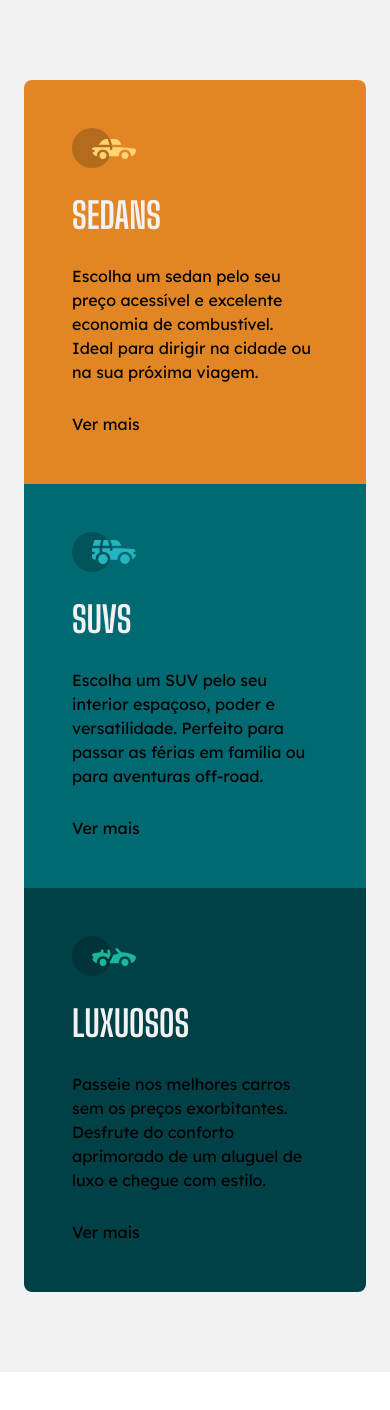
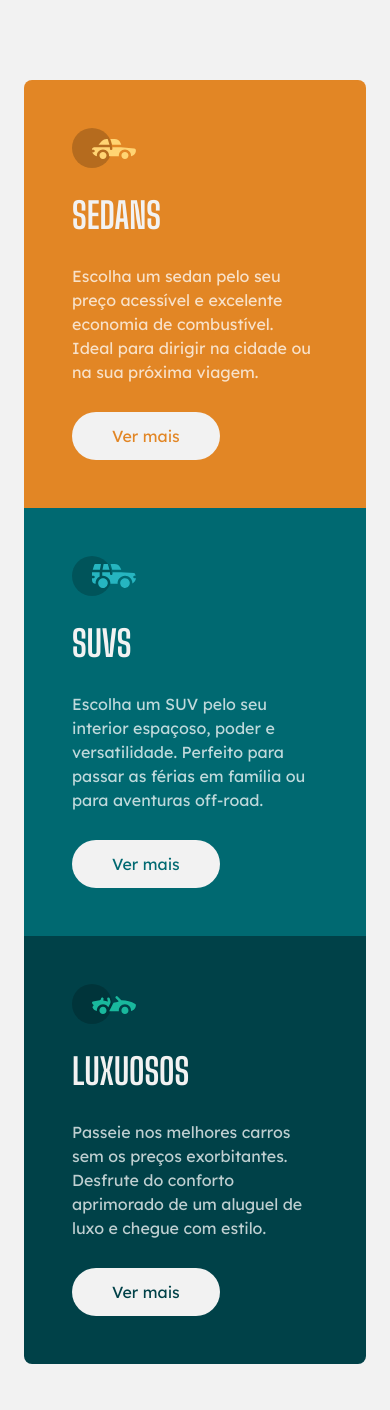
Before and after one commit to leelopesx/projeto1-carros, a React (Vite) app: page / in a window 390 px wide. Shown: the top 1410 px of the page. Before the commit the page ends 1372 px from the top, so only its background shows below. Built offline with nearby package versions, Linux system fonts and the light colour scheme.

Commit message:
Sétimo commit do App - versão mobile finalizada

```diff
--- a/src/App.jsx
+++ b/src/App.jsx
@@ -9,22 +9,22 @@
         <div className="bg-orange p-12 rounded-t-lg">
           <img src={iconSedans} alt="ícone dos carros sedan" className="mb-7"/>
           <h2 className="font-shoulders mb-7 uppercase text-4xl font-bold text-offwhitebg">Sedans</h2>
-          <p className="font-lexend mb-7 ">Escolha um sedan pelo seu preço acessível e excelente economia de combustível. Ideal para dirigir na cidade ou na sua próxima viagem.</p>
-          <a className="font-lexend" href="https://www.webmotors.com.br/sedans" target="_blank">Ver mais</a>
+          <p className="font-lexend mb-7 text-offwhite">Escolha um sedan pelo seu preço acessível e excelente economia de combustível. Ideal para dirigir na cidade ou na sua próxima viagem.</p>
+          <a className="font-lexend bg-offwhitebg block px-10 py-3 w-fit rounded-3xl text-orange" href="https://www.webmotors.com.br/sedans" target="_blank">Ver mais</a>
         </div>
 
         <div className="bg-green p-12">
           <img src={iconSuvs} alt="ícone dos carros SUV" className="mb-7"/>
           <h2 className="font-shoulders mb-7 uppercase text-4xl font-bold text-offwhitebg">SUVs</h2>
-          <p className="font-lexend mb-7">Escolha um SUV pelo seu interior espaçoso, poder e versatilidade. Perfeito para passar as férias em família ou para aventuras off-road.</p>
-          <a className="font-lexend" href="https://www.webmotors.com.br/suvs" target="_blank">Ver mais</a>
+          <p className="font-lexend mb-7 text-offwhite">Escolha um SUV pelo seu interior espaçoso, poder e versatilidade. Perfeito para passar as férias em família ou para aventuras off-road.</p>
+          <a className="font-lexend bg-offwhitebg block px-10 py-3 w-fit rounded-3xl text-green" href="https://www.webmotors.com.br/suvs" target="_blank">Ver mais</a>
         </div>
 
         <div className="bg-dark-green p-12 rounded-b-lg">
           <img src={iconLuxury} alt="ícone dos carros de luxo" className="mb-7"/>
           <h2 className="font-shoulders mb-7 uppercase text-4xl font-bold text-offwhitebg">Luxuosos</h2>
-          <p className="font-lexend mb-7">Passeie nos melhores carros sem os preços exorbitantes. Desfrute do conforto aprimorado de um aluguel de luxo e chegue com estilo.</p>
-          <a className="font-lexend" href="https://www.webmotors.com.br/carros-de-luxo" target="_blank">Ver mais</a>
+          <p className="font-lexend mb-7 text-offwhite">Passeie nos melhores carros sem os preços exorbitantes. Desfrute do conforto aprimorado de um aluguel de luxo e chegue com estilo.</p>
+          <a className="font-lexend bg-offwhitebg block px-10 py-3 w-fit rounded-3xl text-dark-green" href="https://www.webmotors.com.br/carros-de-luxo" target="_blank">Ver mais</a>
         </div>
       </section>
     </main>
```
